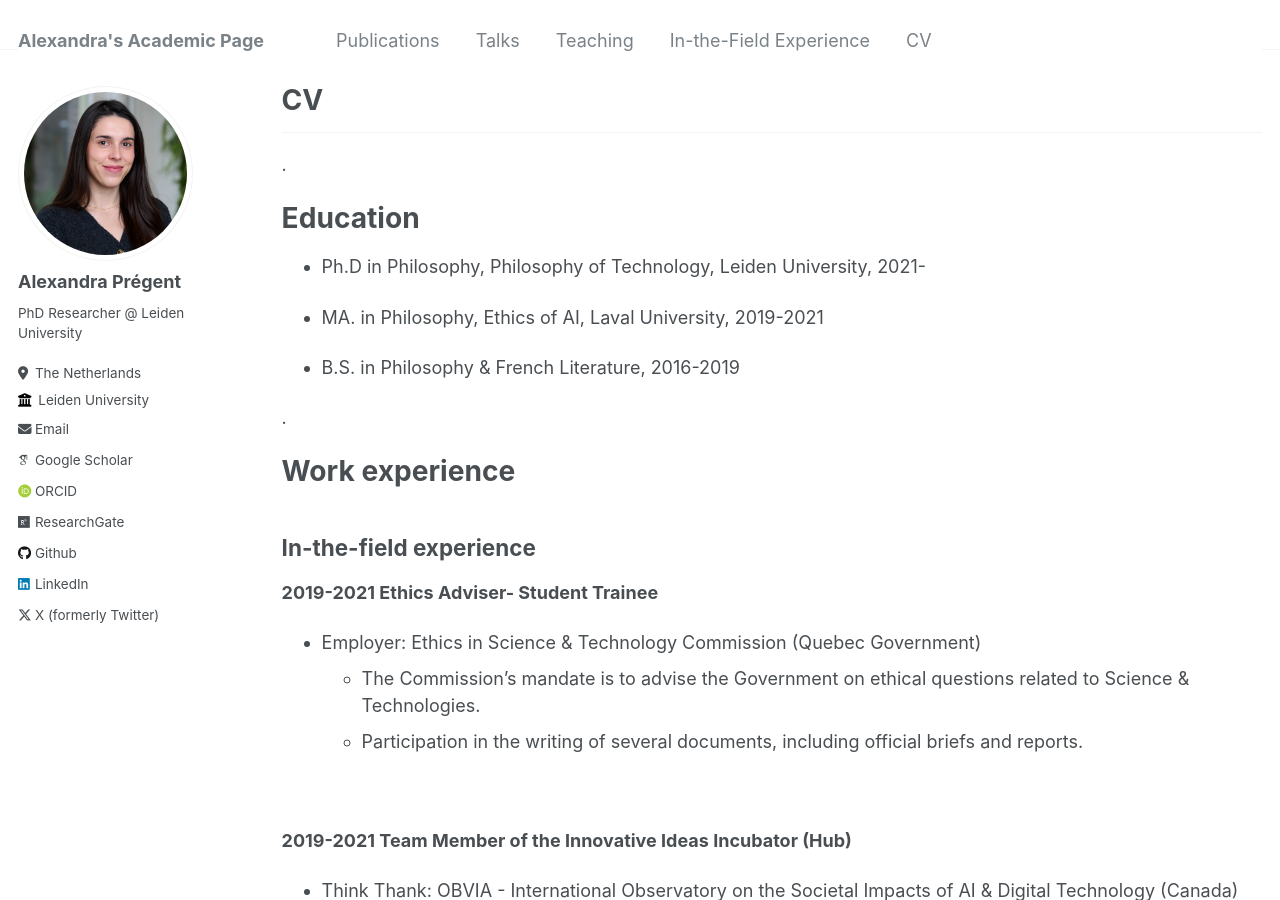
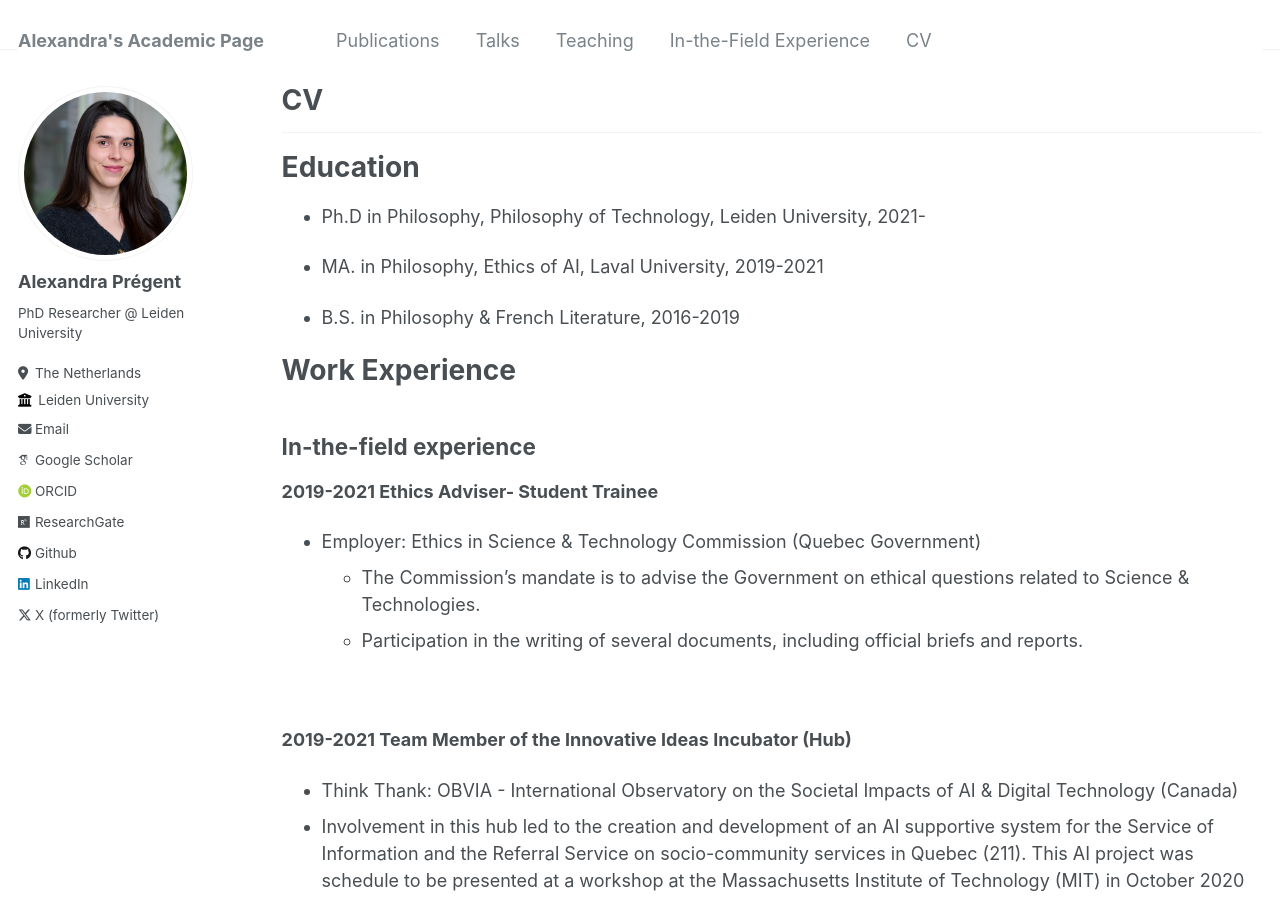
Before and after one commit to AlexandraPregent/AlexandraPregent.github.io, a Jekyll site: the page built from _pages/cv.md, in a window 1280 px wide and 900 px high. Built offline with Jekyll 4.4.1, drawn with Linux system fonts in a browser that asks for light colours; some web fonts are replaced.

Commit message:
Update cv.md

```diff
--- a/_pages/cv.md
+++ b/_pages/cv.md
@@ -11,9 +11,10 @@ redirect_from:
 
 ---
 
-.
 
-# Education
+
+
+# **Education**
 
 * Ph.D in Philosophy, Philosophy of Technology, Leiden University, 2021-
 
@@ -24,10 +25,9 @@ redirect_from:
 * B.S. in Philosophy & French Literature, 2016-2019
 
 
-.
 
 
-# Work experience
+# **Work Experience**
 
 ## In-the-field experience
 **2019-2021 Ethics Adviser- Student Trainee**
```
